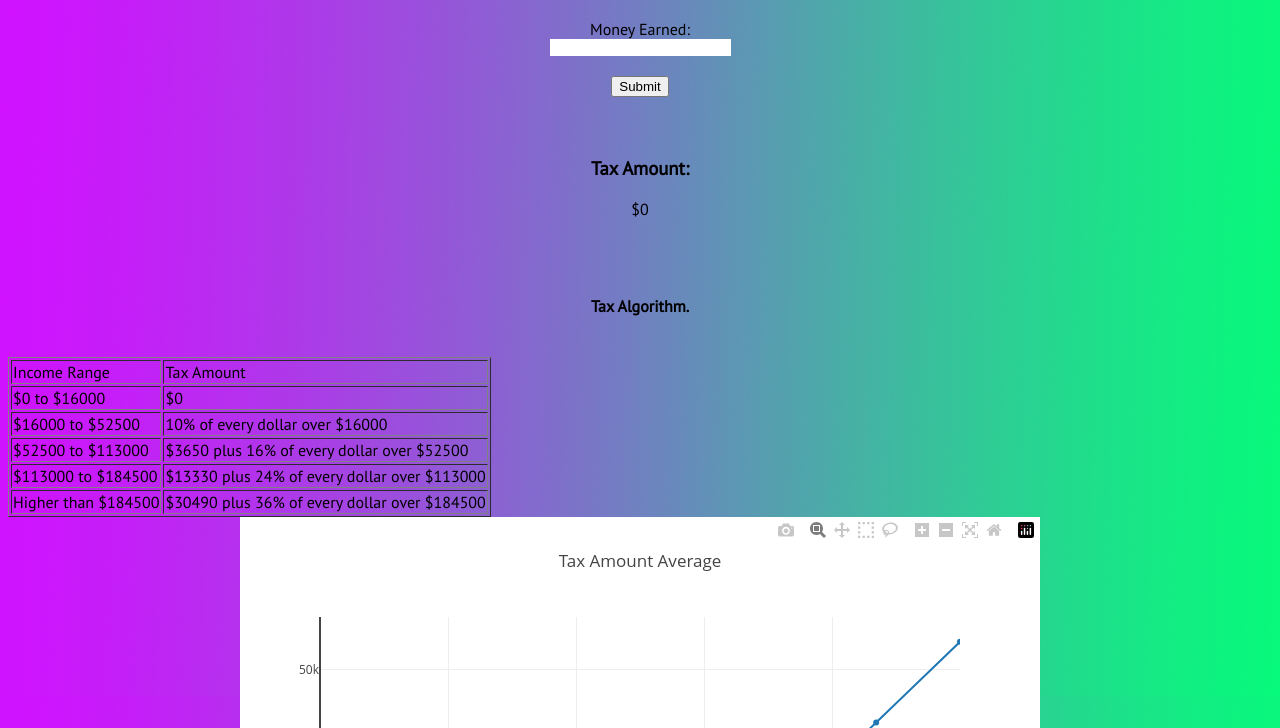
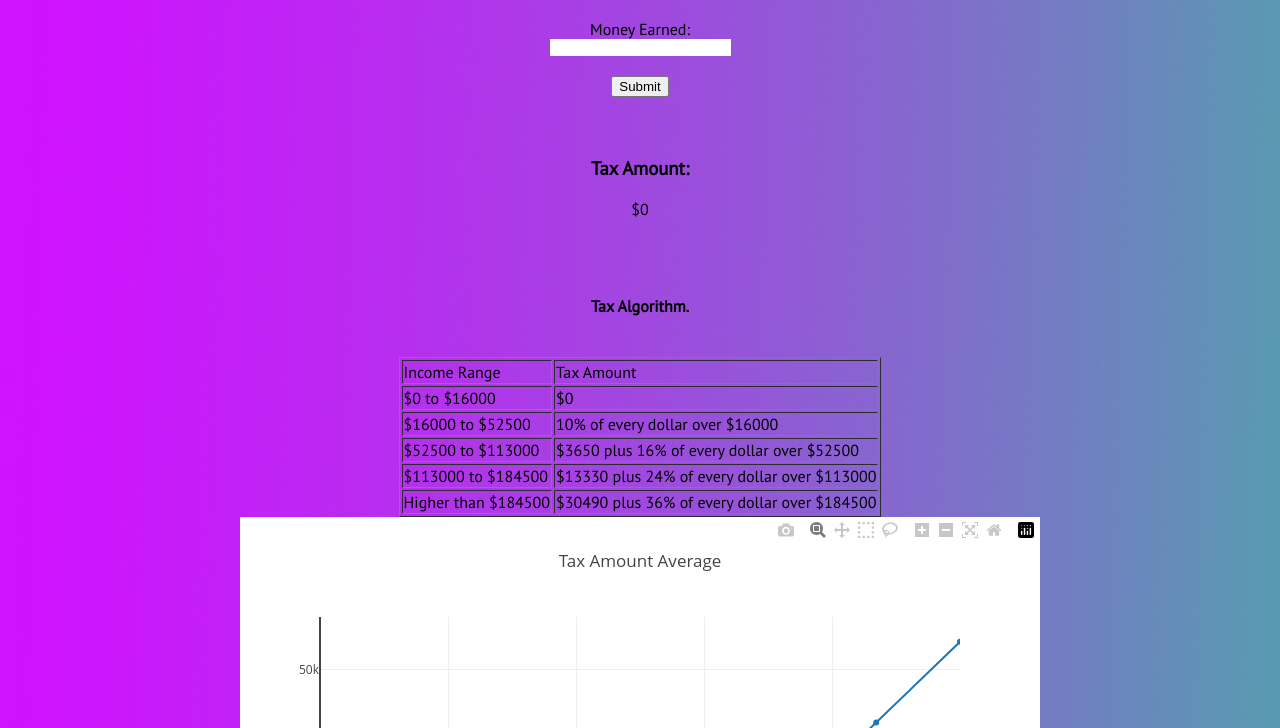
Before and after one commit to SMMC-Digital-Technology/WEB-2016_1_GreenMouse, a plain HTML site: page index.html in a window 1280 px wide. Shown: the part 72-800 px from the top of the page. Drawn offline with nearby package versions, Linux system fonts and the light colour scheme.

Commit message:
Fixed background, and graph is now centered.
Background now fills whole screen, and graph is in the middle.
-EN

```diff
--- a/index.html
+++ b/index.html
@@ -40,7 +40,7 @@
             Tax Algorithm.
         </h4>
         <br>
-        <table border="1px">
+        <table border="1px" class="center">
             <tr>
                 <td>
                     Income Range
--- a/stylesheet.css
+++ b/stylesheet.css
@@ -1,5 +1,7 @@
 Html {
     background-image:url(images/backgrounds/background.png);
+    background-repeat: no-repeat;
+    background-size: cover;
     text-align: center;
     width: auto;
     height: auto;
@@ -33,10 +35,12 @@ head {
     background-color:;
     text-decoration-color: aqua;
     border: none;
+}
 
-
-
-}
+ table.center {
+    margin-left:auto;
+    margin-right:auto;
+  }
 
 #k input{
 
```
